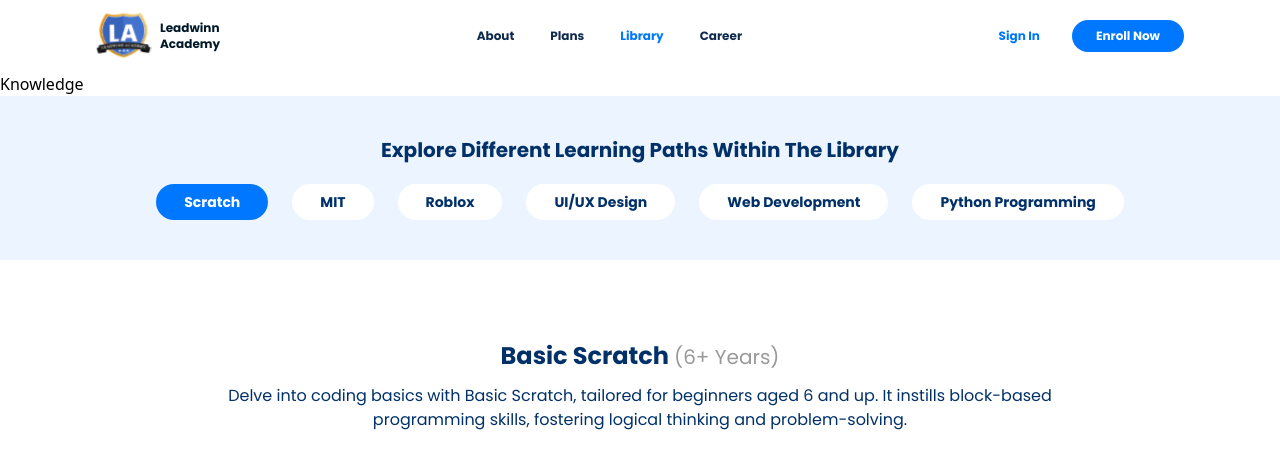
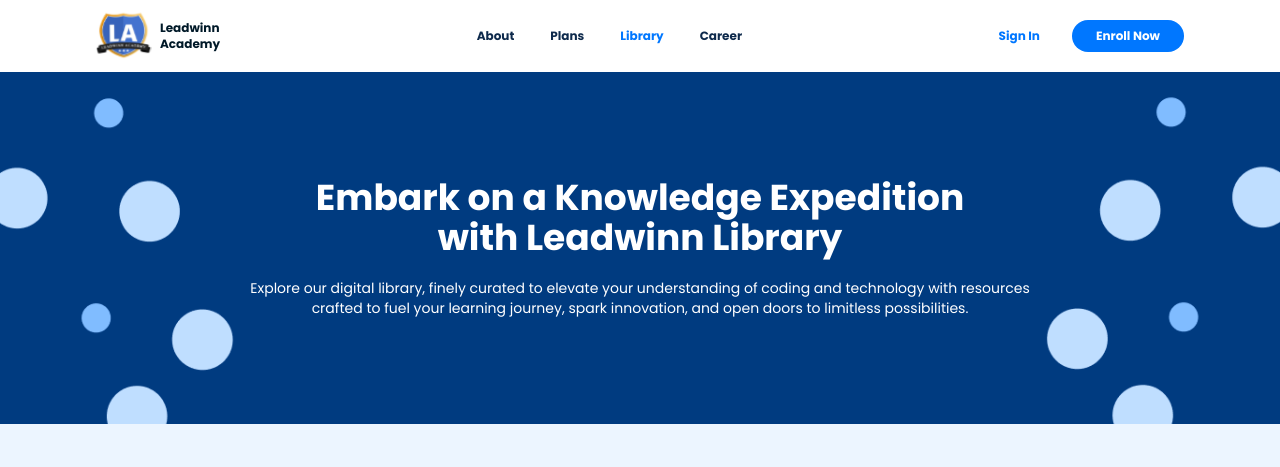
Before and after one commit to Adeleyeha-17/Leadwinn-Academy, a React (Vite) app: page /library in a window 1280 px wide. Shown: the top 467 px of the page. Built offline with nearby package versions, Linux system fonts and the light colour scheme; no server answers.

Commit message:
lazy loading to videos

```diff
--- a/src/components/LibraryCourses/LibraryCourses.tsx
+++ b/src/components/LibraryCourses/LibraryCourses.tsx
@@ -1,4 +1,4 @@
-import { useState } from 'react';
+import { useEffect, useRef, useState } from 'react';
 import { scratchAdvanced, scratchIntermediate, scratchBasic, webAdvanced, webIntermediate, webBasic } from '../../assets/videos';
 
 export const LibraryCourses = () => {
@@ -11,6 +11,34 @@ export const LibraryCourses = () => {
   const toggleTab = (index: number) => {
     setToggle(index)
   }
+
+
+  const videoRef = useRef<HTMLVideoElement | null>(null);
+
+  const handleIntersection: IntersectionObserverCallback = (entries: IntersectionObserverEntry[]) => {
+    entries.forEach((entry: IntersectionObserverEntry) => {
+      if (entry.isIntersecting) {
+        const videoElement = entry.target as HTMLVideoElement;
+        videoElement.load();
+      }
+    });
+  };
+
+  useEffect(() => {
+    const currentVideoRef = videoRef.current;
+
+    const observer = new IntersectionObserver(handleIntersection, { threshold: 0.5 });
+
+    if (currentVideoRef) {
+      observer.observe(currentVideoRef);
+    }
+
+    return () => {
+      if (currentVideoRef) {
+        observer.unobserve(currentVideoRef);
+      }
+    };
+  }, [videoRef]);
 
 
   return (
@@ -30,7 +58,13 @@ export const LibraryCourses = () => {
           <div className='text-heading  flex gap-3 py-10 sm:py-20 flex-col items-center justify-center'>
             <h4 className='text-heading text-base sm:text-2xl font-semibold'>Basic Scratch <span className='text-sm sm:text-xl text-[#999999] font-medium'>(6+ Years)</span></h4>
             <p className='w-[23rem] sm:w-[46rem] xl:w-[58rem] text-[0.8rem] xl:text-base'>Delve into coding basics with Basic Scratch, tailored for beginners aged 6 and up. It instills block-based programming skills, fostering logical thinking and problem-solving.</p>
-            <video src={scratchBasic} autoPlay loop muted playsInline preload="auto" className='w-[21.1rem] sm:w-[39.75rem] h-[16rem] sm:h-[30rem] mt-10 rounded-3xl border-4 border-blue-900'></video>
+            <video
+            ref={videoRef}
+            src={scratchBasic}
+            autoPlay loop muted playsInline
+            preload="none"
+            className='w-[21.1rem] sm:w-[39.75rem] h-[16rem] sm:h-[30rem] mt-10 rounded-3xl border-4 border-blue-900'
+          ></video>
           </div>
 
           <div className='bg-nav-blue text-heading flex py-10 sm:py-20 gap-3 flex-col items-center justify-center'>
--- a/src/sections/Knowledge/Knowledge.tsx
+++ b/src/sections/Knowledge/Knowledge.tsx
@@ -1,6 +1,15 @@
+import { leftPlan, rightPlan } from "../../assets/images"
 
 export const Knowledge = () => {
   return (
-    <div>Knowledge</div>
+   <div className="bg-footer-blue flex flex-col justify-center items-center w-full h-full py-[6.63rem] text-white font-poppins relative text-center">
+   <img src={leftPlan} alt="leftplan" className="hidden lg:flex lg:h-[19.5rem] xl:h-[22rem] absolute top-0 left-0 bottom-0" loading="eager"/>
+   <img src={rightPlan} alt="rightplan" className="hidden lg:flex lg:h-[19.5rem] xl:h-[22rem] absolute top-0 right-0 bottom-0" loading="eager"/>
+   <h1 className="text-base sm:text-2xl xl:text-4xl w-[19rem] sm:w-[45rem] mb-5 font-semibold">
+   Embark on a Knowledge Expedition with Leadwinn Library</h1>
+
+   <h4 className="text-xs xl:text-sm w-[20rem] sm:w-[30rem] xl:w-[50rem]">
+   Explore our digital library, finely curated to elevate your understanding of coding and technology with resources crafted to fuel your learning journey, spark innovation, and open doors to limitless possibilities.</h4>
+ </div>
   )
 }
```
